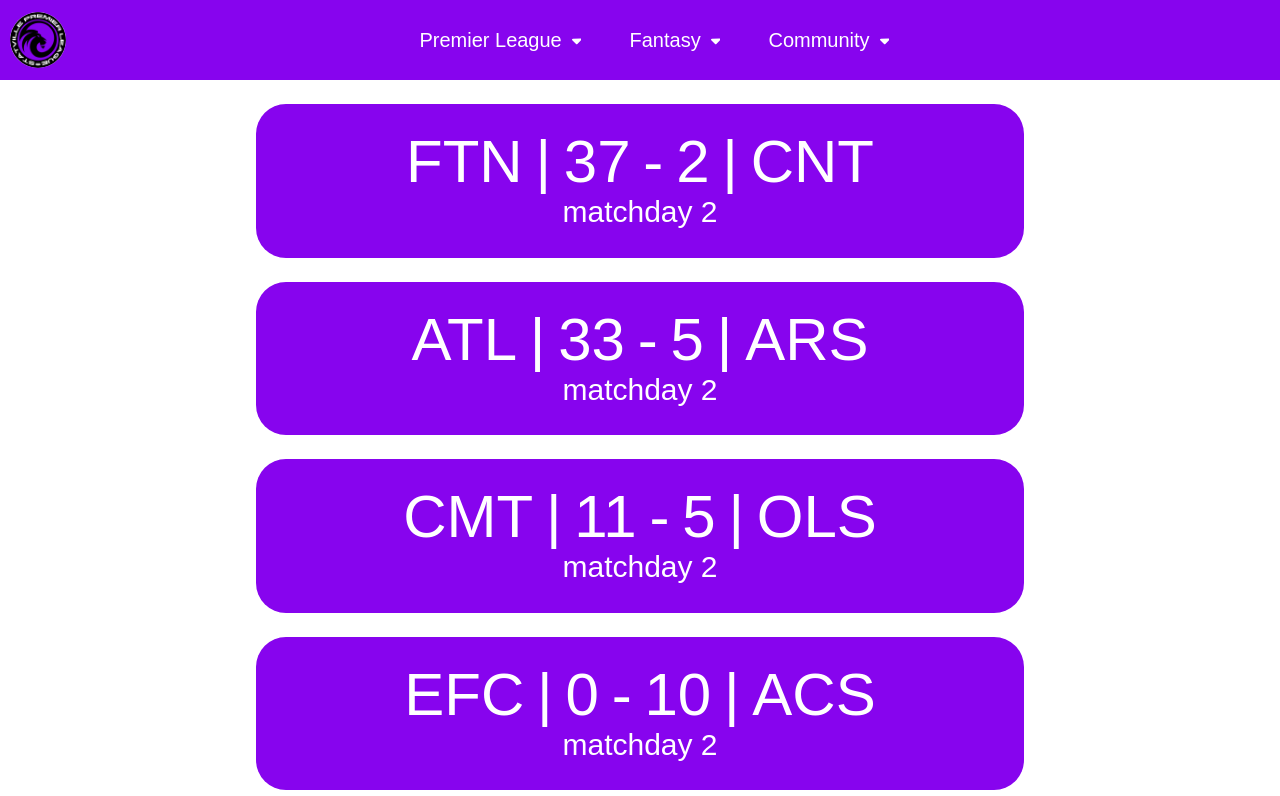
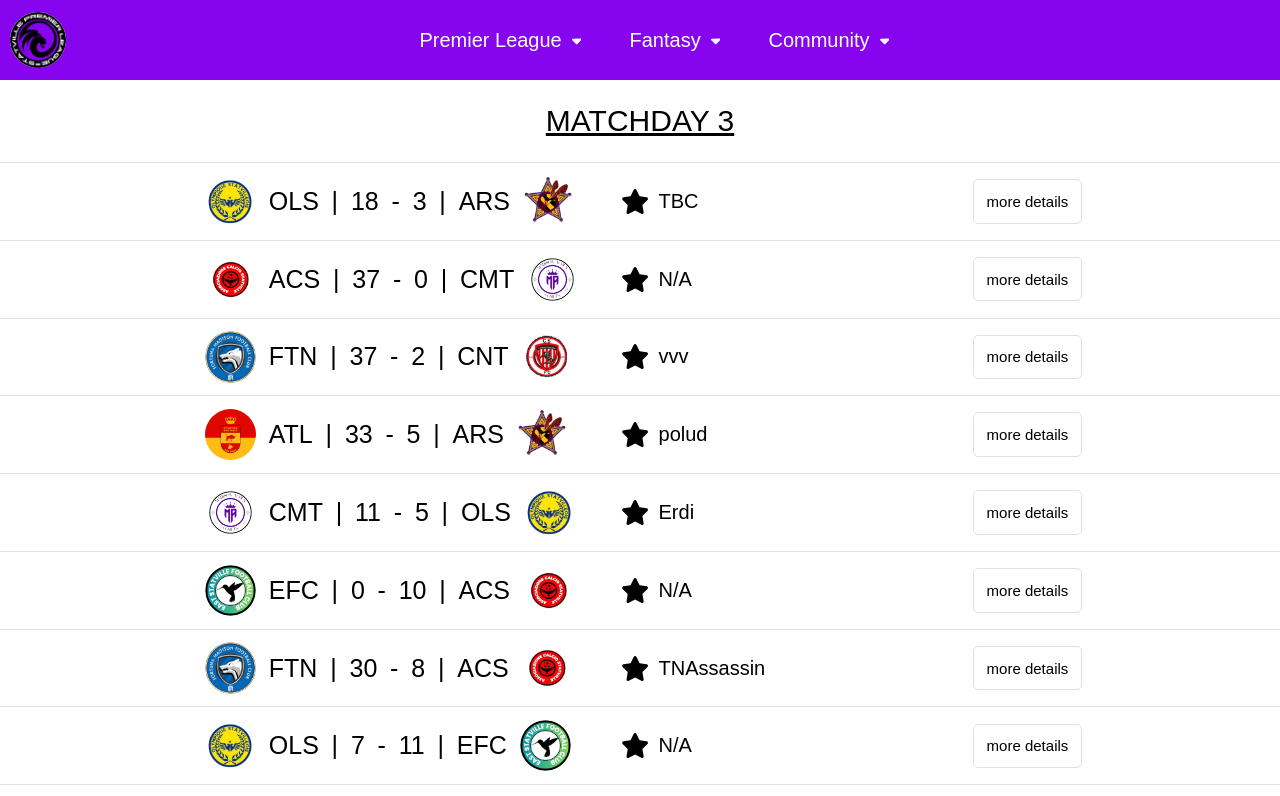
Before and after one commit to starvillePL/SPLWeb, a React (Vite) app: page /SPLWeb/results in a window 1280 px wide. Shown: the top 796 px of the page. Built offline with nearby package versions, Linux system fonts and the light colour scheme; a web font is replaced by a local one.

Commit message:
hopefully everythings fixed

```diff
--- a/src/pages/fixtures/fixtures.css
+++ b/src/pages/fixtures/fixtures.css
@@ -1,27 +1,64 @@
+.wholeFixture {
+    border-bottom: 1px solid rgb(225, 225, 225);
+}
+
+.mathcday {
+    font-size: 30px;
+    display: flex;
+    justify-content: center;
+    border-bottom: solid rgb(225, 225, 225) 1px;
+    text-decoration: underline;
+    padding-bottom: 3vh;
+    padding-top: 3vh;
+}
+
 .fixture {
-    background-color: #8704EE;
-    border-radius: 30px;
-    width: 60vw;
-    margin-left: 20vw;
-    color: white;
-    height: 12vw;
-    margin-top: 3vh;
-    margin-bottom: 3vh;
-    font-size: 60px;
+    color: black;
+    font-size: 25px;
+    padding: 1%;
+    display: flex;
+    gap: 5vw;
+    align-items: center;
 }
 
 .tfeams {
     display: flex;
     align-items: center;
     justify-content: center;
-    height: 75%;
     gap: 1vw;
+    margin-left: 15vw;
+}
+
+.timeContainer {
+    display: flex;
+    gap: .75vw;
+    position: absolute;
+    margin-left: 47.5vw;
 }
 
 .time {
     display: flex;
     justify-content: center;
     align-items: center;
-    font-size: 30px;
-    margin-top: -3vh;
+    font-size: 20px;
 }
+
+.tfimage {
+    width: 4vw;
+    border-radius: 100%;
+}
+
+.moreDetailsButton {
+    position: absolute;
+    margin-left: 75vw;
+    border: 1px solid rgb(225, 225, 225);
+    border-radius: 5px;
+    padding: 1%;
+    font-size: 15px;
+    cursor: pointer;
+    transition: all .7s;
+}
+
+.moreDetailsButton:hover {
+    background: rgb(225, 225, 225);
+}
--- a/src/pages/fixtures/fixtures.jsx
+++ b/src/pages/fixtures/fixtures.jsx
@@ -1,24 +1,44 @@
 import Navbar from '../../components/navbar/navbar'
 import './fixtures.css'
+import * as teams from '../../pages/table/table'
 
 export default function Fixtures() {
-    let gameOne = ['ACS', 'CMT', 'saturday 3pm']
-    let gameTwo = ['OLS', 'ARS', 'saturday 4pm']
-    let gameThree = ['CNT', 'ATL', 'saturday 5pm']
-    let gameFour = ['FTN', 'EFC', 'sunday 3pm']
+    let gameOne = [teams.AC, teams.comets, 'saturday, 3pm']
+    let gameTwo = [teams.OL, teams.arlington, 'saturday, 4pm']
+    let gameThree = [teams.central, teams.atletico, 'saturday, 5pm']
+    let gameFour = [teams.fortuna, teams.east, 'sunday, 3pm']
     let games = [gameOne, gameTwo, gameThree, gameFour]
     return (
         <div>
             <Navbar />
+            <p className='mathcday'>MATCHDAY 3</p>
             {games.map(function(object, i){
                 return (
-                    <div className='fixture'>
-                        <div className='tfeams'>
-                            <div className='tfeam'>{games[i][0]}</div>
-                            <div className='tfeam'>-</div>
-                            <div className='tfeam'>{games[i][1]}</div>
+                    <div key={i} className='wholeFixture'>
+                        <div className='fixture'>
+                            <div className='tfeams'>
+                                <img className='tfimage' src={games[i][0][8]} />
+                                <div className='tfeam'>{games[i][0][1]}</div>
+                                <div className='tfeam'>-</div>
+                                <div className='tfeam'>{games[i][1][1]}</div>
+                                <img className='tfimage' src={games[i][1][8]} />
+                            </div>
+                            <div className='timeContainer'>
+                                <svg xmlns="http://www.w3.org/2000/svg" height="1em" viewBox="0 0 448 512" style={{fill: '#000'}}><path d="M128 0c17.7 0 32 14.3 32 32V64H288V32c0-17.7 14.3-32 32-32s32 14.3 32 32V64h48c26.5 0 48 21.5 48 48v48H0V112C0 85.5 21.5 64 48 64H96V32c0-17.7 14.3-32 32-32zM0 192H448V464c0 26.5-21.5 48-48 48H48c-26.5 0-48-21.5-48-48V192zm64 80v32c0 8.8 7.2 16 16 16h32c8.8 0 16-7.2 16-16V272c0-8.8-7.2-16-16-16H80c-8.8 0-16 7.2-16 16zm128 0v32c0 8.8 7.2 16 16 16h32c8.8 0 16-7.2 16-16V272c0-8.8-7.2-16-16-16H208c-8.8 0-16 7.2-16 16zm144-16c-8.8 0-16 7.2-16 16v32c0 8.8 7.2 16 16 16h32c8.8 0 16-7.2 16-16V272c0-8.8-7.2-16-16-16H336zM64 400v32c0 8.8 7.2 16 16 16h32c8.8 0 16-7.2 16-16V400c0-8.8-7.2-16-16-16H80c-8.8 0-16 7.2-16 16zm144-16c-8.8 0-16 7.2-16 16v32c0 8.8 7.2 16 16 16h32c8.8 0 16-7.2 16-16V400c0-8.8-7.2-16-16-16H208zm112 16v32c0 8.8 7.2 16 16 16h32c8.8 0 16-7.2 16-16V400c0-8.8-7.2-16-16-16H336c-8.8 0-16 7.2-16 16z"/></svg>
+                                <div className='time'>{games[i][2]}</div>
+                            </div>
+                            <div className='moreDetailsButton'>more details</div>
                         </div>
-                        <div className='time'>{games[i][2]}</div>
+                        <div className='details'>
+                            <div className='lineup'>
+                                <div className='team1'>
+                                    <ul>
+                                        <li></li>
+                                    </ul>
+                                </div>
+                                <div className='team2'></div>
+                            </div>
+                        </div>
                     </div>
                 )
             })}
--- a/src/pages/results/results.jsx
+++ b/src/pages/results/results.jsx
@@ -1,33 +1,55 @@
 import { useEffect } from "react"
 import Navbar from "../../components/navbar/navbar"
+import * as teams from '../../pages/table/table'
 
 export default function Results() {
 
-    let game1 = ['CNT', 14, 'ARS', 3, 'matchday 1']
-    let game2 = ['ATL', 28, 'CMT', 7, 'matchday 1']
-    let game3 = ['OLS', 7, 'EFC', 11, 'matchday 1']
-    let game4 = ['FTN', 30, 'ACS', 8, 'matchday 1']
-    let game5 = ['EFC', 0, 'ACS', 10, 'matchday 2']
-    let game6 = ['CMT', 11, 'OLS', 5, 'matchday 2']
-    let game7 = ['ATL', 33, 'ARS', 5, 'matchday 2']
-    let game8 = ['FTN', 37, 'CNT', 2, 'matchday 2']
-    let games = [game8, game7, game6, game5, game4, game3, game2, game1]
+    let game1 = [teams.central, 14, teams.arlington, 3, 'matchday 1', 'Kaan']
+    let game2 = [teams.atletico, 28, teams.comets, 7, 'matchday 1', 'dave']
+    let game3 = [teams.OL, 7, teams.east, 11, 'matchday 1', 'N/A']
+    let game4 = [teams.fortuna, 30, teams.AC, 8, 'matchday 1', 'TNAssassin']
+    let game5 = [teams.east, 0, teams.AC, 10, 'matchday 2', 'N/A']
+    let game6 = [teams.comets, 11, teams.OL, 5, 'matchday 2', 'Erdi']
+    let game7 = [teams.atletico, 33, teams.arlington, 5, 'matchday 2', 'polud']
+    let game8 = [teams.fortuna, 37, teams.central, 2, 'matchday 2', 'vvv']
+    let game9 = [teams.AC, 37, teams.comets, 0, 'matchday 3', 'N/A']
+    let game10 = [teams.OL, 18, teams.arlington, 3, 'matchday 3', 'TBC']
+    let games = [game10, game9, game8, game7, game6, game5, game4, game3, game2, game1]
     return (
         <div>
             <Navbar />
+            <p className='mathcday'>MATCHDAY 3</p>
             {games.map(function(object, i){
                 return (
+                    <div key={i} className='wholeFixture'>
                         <div className='fixture'>
                             <div className='tfeams'>
-                            <div className='tfeam'>{games[i][0]}</div>
+                                <img className='tfimage' src={games[i][0][8]} />
+                                <div className='tfeam'>{games[i][0][1]}</div>
                                 <div className='tfeam'>|</div>
                                 <div className='tfeam'>{games[i][1]}</div>
                                 <div className='tfeam'>-</div>
                                 <div className='tfeam'>{games[i][3]}</div>
                                 <div className='tfeam'>|</div>
-                            <div className='tfeam'>{games[i][2]}</div>
+                                <div className='tfeam'>{games[i][2][1]}</div>
+                                <img className='tfimage' src={games[i][2][8]} />
                             </div>
-                        <div className='time'>{games[i][4]}</div>
+                            <div className='timeContainer'>
+                            <svg xmlns="http://www.w3.org/2000/svg" height="1em" viewBox="0 0 576 512" style={{fill: '#000'}}><path d="M316.9 18C311.6 7 300.4 0 288.1 0s-23.4 7-28.8 18L195 150.3 51.4 171.5c-12 1.8-22 10.2-25.7 21.7s-.7 24.2 7.9 32.7L137.8 329 113.2 474.7c-2 12 3 24.2 12.9 31.3s23 8 33.8 2.3l128.3-68.5 128.3 68.5c10.8 5.7 23.9 4.9 33.8-2.3s14.9-19.3 12.9-31.3L438.5 329 542.7 225.9c8.6-8.5 11.7-21.2 7.9-32.7s-13.7-19.9-25.7-21.7L381.2 150.3 316.9 18z"/></svg>
+                                <div className='time'>{games[i][5]}</div>
+                            </div>
+                            <div className='moreDetailsButton'>more details</div>
+                        </div>
+                        <div className='details'>
+                            <div className='lineup'>
+                                <div className='team1'>
+                                    <ul>
+                                        <li></li>
+                                    </ul>
+                                </div>
+                                <div className='team2'></div>
+                            </div>
+                        </div>
                     </div>
                 )
             })}
--- a/src/pages/table/table.jsx
+++ b/src/pages/table/table.jsx
@@ -9,16 +9,17 @@ import CMT from '../../starville/comets.png'
 import CNT from '../../starville/central.png'
 import OLS from '../../starville/OL.png'
 import ARS from '../../starville/arlington.png'
+export let fortuna = [1, 'FTN', 2, 2, 0, 0, 67, 10, FTN]
+export let atletico = [2, 'ATL', 2, 2, 0, 0, 61, 12, ATL]
+export let AC = [3, 'ACS', 2, 1, 0, 1, 18, 30, ACS]
+export let east = [4, 'EFC', 2, 1, 0, 1, 11, 17, EFC]
+export let comets = [5, 'CMT', 2, 1, 0, 1, 18, 33, CMT]
+export let central = [6, 'CNT', 2, 1, 0, 1, 16, 50, CNT]
+export let OL = [7, 'OLS', 2, 0, 0, 2, 12, 22, OLS]
+export let arlington = [8, 'ARS', 2, 0, 0, 2, 8, 47, ARS]
 
 export default function Table() {
-    let fortuna = [1, 'FTN', 2, 2, 0, 0, 67, 10, FTN]
-    let atletico = [2, 'ATL', 2, 2, 0, 0, 61, 12, ATL]
-    let AC = [3, 'ACS', 2, 1, 0, 1, 18, 30, ACS]
-    let east = [4, 'EFC', 2, 1, 0, 1, 11, 17, EFC]
-    let comets = [5, 'CMT', 2, 1, 0, 1, 18, 33, CMT]
-    let central = [6, 'CNT', 2, 1, 0, 1, 16, 50, CNT]
-    let OL = [7, 'OLS', 2, 0, 0, 2, 12, 22, OLS]
-    let arlington = [8, 'ARS', 2, 0, 0, 2, 8, 47, ARS]
+
     let teams = [fortuna, AC, east, comets, OL, central, arlington, atletico]
     const sortedTeams = []
 
```
Lines whose indentation alone changed are shown as unchanged.
